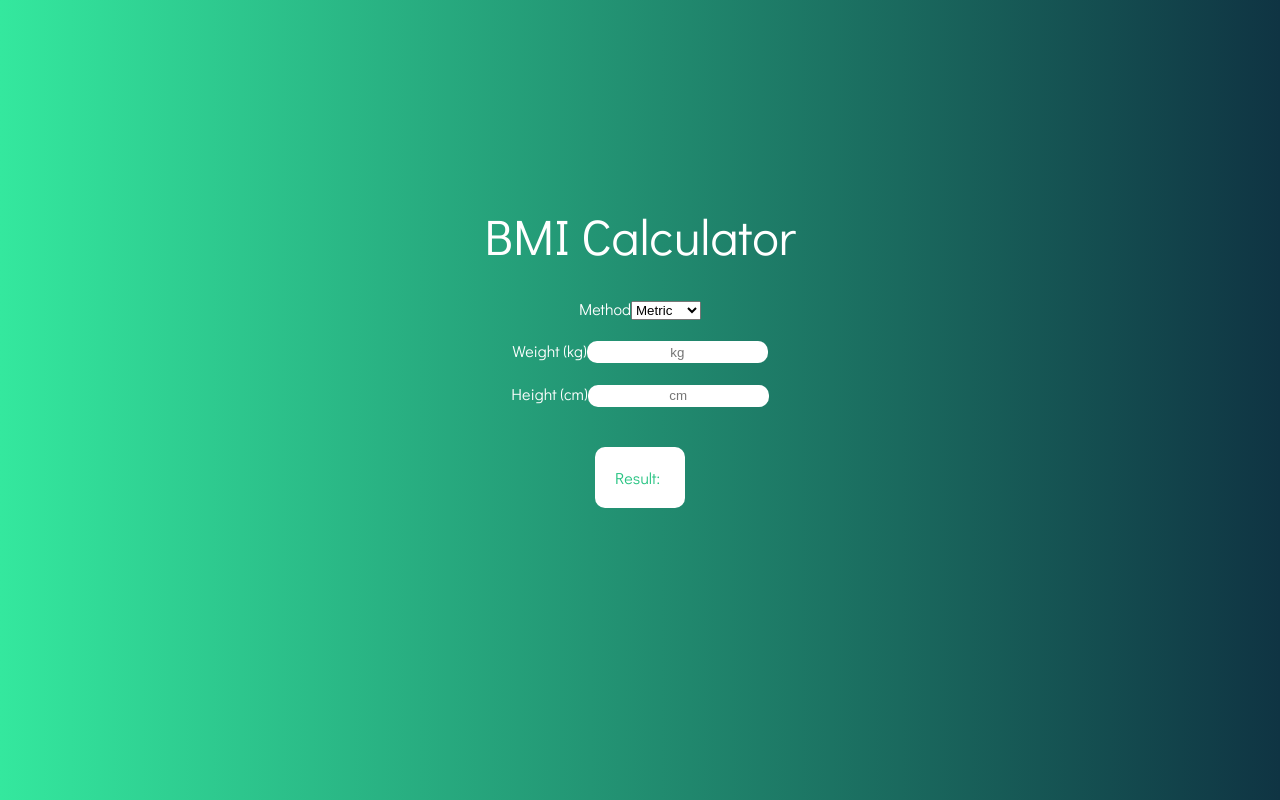
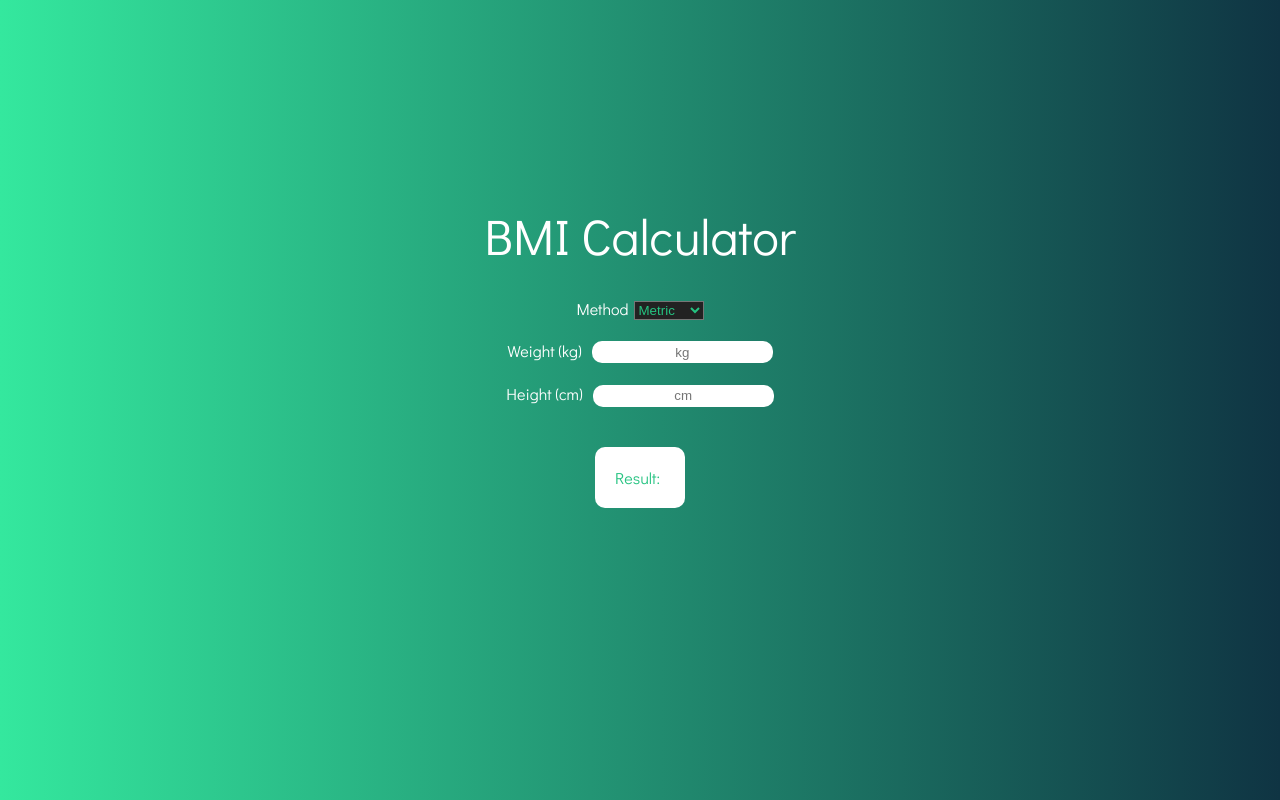
Before and after one commit to pedbr/react_bmi_calculator, a React (Create React App) app: page / in a window 1280 px wide. Built offline with nearby package versions, Linux system fonts and the light colour scheme.

Commit message:
adds styling to the method selector

```diff
--- a/src/App.css
+++ b/src/App.css
@@ -42,6 +42,7 @@ body {
 .input-box {
   border-radius: 10px;
   height: 20px;
+  margin-left: 10px;
   border: none;
   outline: none;
   text-align: center;
@@ -51,3 +52,9 @@ body {
 .result-indicator {
   margin-right: 5px;
 }
+
+.method-selector {
+  margin-left: 5px;
+  background: rgb(34, 34, 34);
+  color: #25c381;
+}
--- a/src/Components/MethodSelect.jsx
+++ b/src/Components/MethodSelect.jsx
@@ -1,11 +1,12 @@
 import React from "react";
+import "../App.css";
 
 function MethodSelect(props) {
   return (
     <>
       <div>
       <label>Method</label>
-        <select name="method" id="method" onChange={props.onChangeValue} value={props.method}>
+        <select className="method-selector" name="method" id="method" onChange={props.onChangeValue} value={props.method}>
           <option value="metric">Metric</option>
           <option value="imperial">Imperial</option>
         </select>
```
